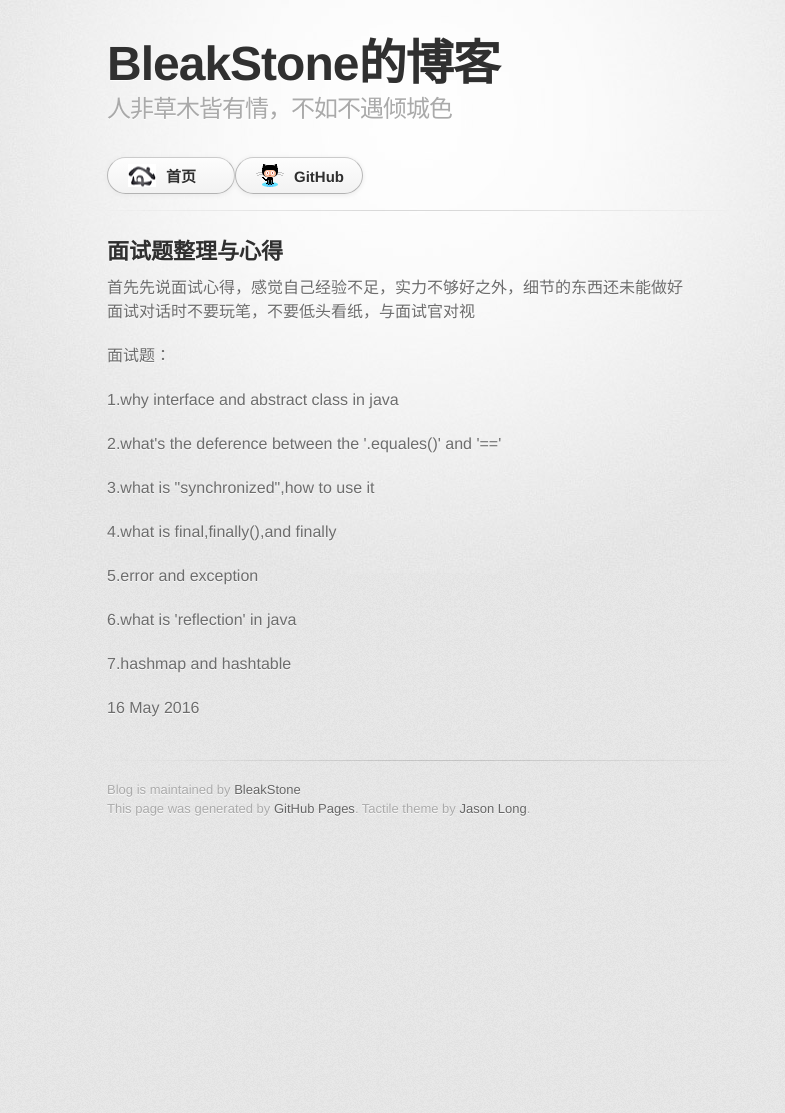
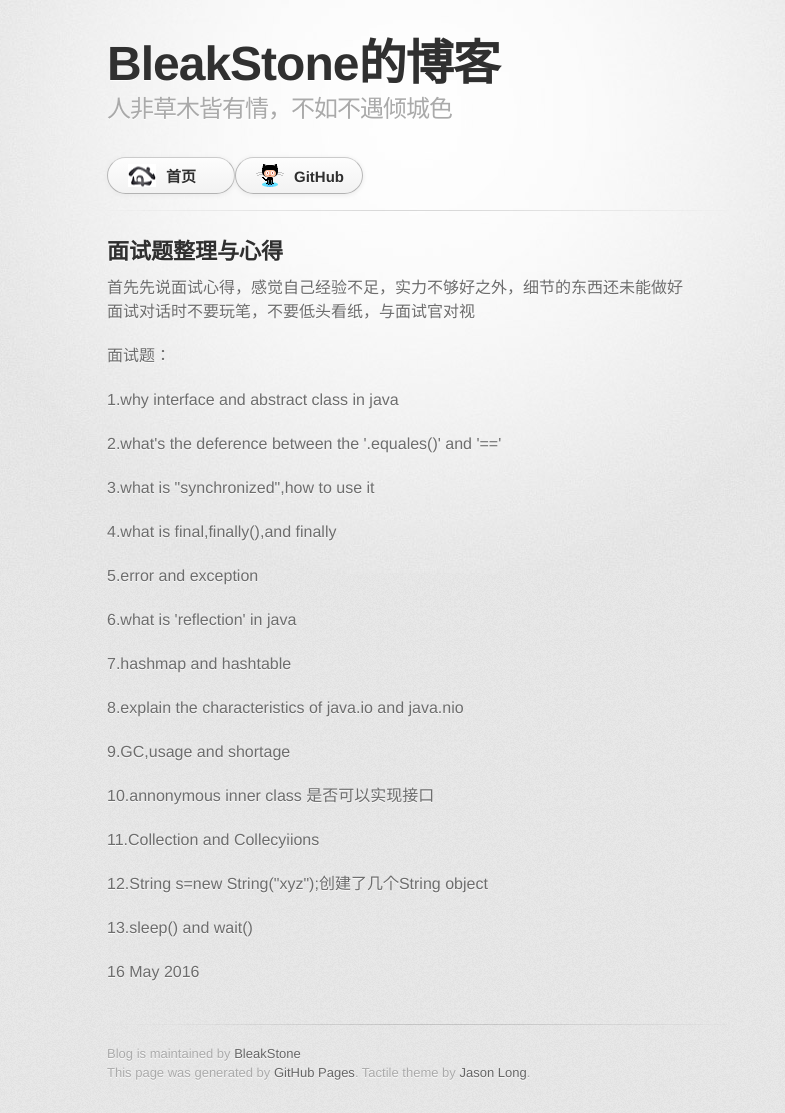
Before and after one commit to BleakStone/blog, a Jekyll site: the page built from _posts/2016-05-16-interview-tips.html, in a window 1280 px wide. Shown: the whole page, without its empty margins (223-1008 px from the left). Built offline with Jekyll 4.4.1, drawn with Linux system fonts in a browser that asks for light colours; some web fonts are replaced; before the commit the page ends 900 px from its top, so only the background shows below that.

Commit message:
Update 2016-05-16-interview-tips.html

```diff
--- a/_posts/2016-05-16-interview-tips.html
+++ b/_posts/2016-05-16-interview-tips.html
@@ -15,6 +15,11 @@ title: 面试题整理与心得
 <p>5.error and exception</p>
 <p>6.what is 'reflection' in java</p>
 <p>7.hashmap and hashtable</p>
+<p>8.explain the characteristics of java.io and java.nio</p>
+<p>9.GC,usage and shortage</p>
+<p>10.annonymous inner class 是否可以实现接口</p>
+<p>11.Collection and Collecyiions</p>
+<p>12.String s=new String("xyz");创建了几个String object</p>
+<p>13.sleep() and wait()</p>
 <p></p>
-<p></p><p></p>
 <p>{{ page.date | date_to_string }}</p>
```
